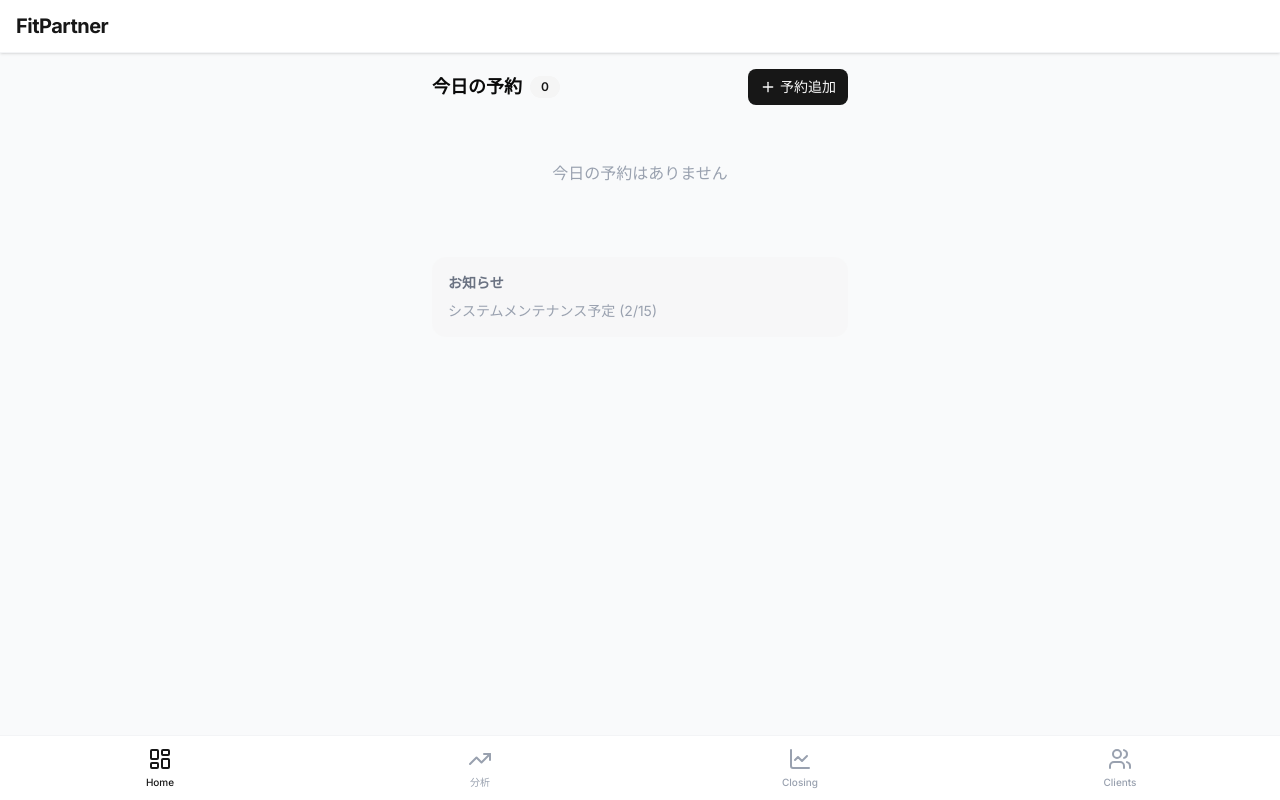
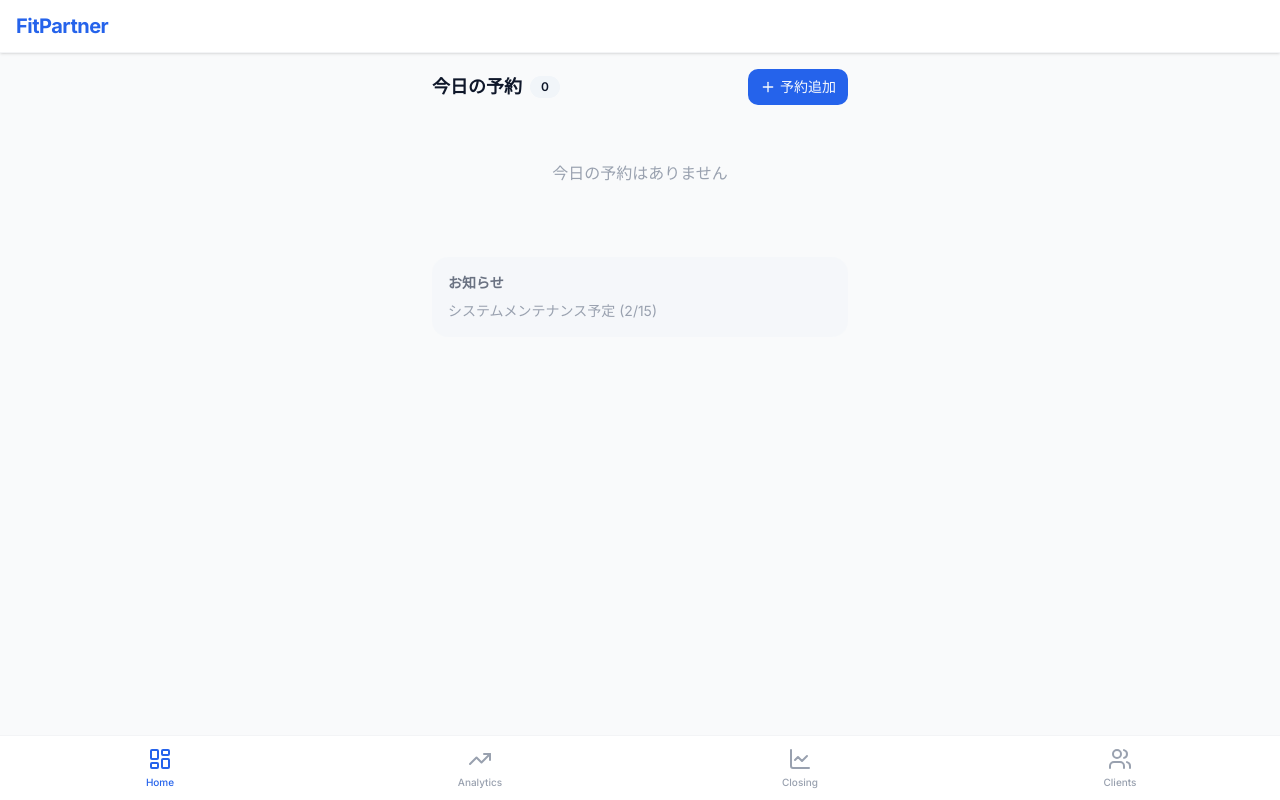
Before and after one commit to takanazukaki6429-ui/FitPartner, a Next.js app: page / in a window 1280 px wide. Built offline with nearby package versions, Linux system fonts and the light colour scheme; no server answers; the database is empty.

Commit message:
refactor: Unify color scheme to blue theme and fix navigation labels

```diff
--- a/package.json
+++ b/package.json
@@ -29,6 +29,7 @@
     "sonner": "^2.0.7",
     "tailwind-merge": "^3.4.0",
     "tailwindcss-animate": "^1.0.7",
+    "tw-animate-css": "^1.4.0",
     "zod": "^4.3.6"
   },
   "devDependencies": {
--- a/src/app/globals.css
+++ b/src/app/globals.css
@@ -4,6 +4,10 @@
 @import "tw-animate-css";
 
 @custom-variant dark (&:is(.dark *));
+
+/* ======================================
+   FitPartner Blue Theme - Unified Design
+   ====================================== */
 
 @theme {
   --color-border: hsl(var(--border));
@@ -36,103 +40,74 @@
   --radius-lg: var(--radius);
   --radius-md: calc(var(--radius) - 2px);
   --radius-sm: calc(var(--radius) - 4px);
+  --radius-xl: calc(var(--radius) + 4px);
 }
 
 @layer base {
   :root {
-    /* Clean Medical/Professional Theme */
-    --background: 0 0% 100%;
-    --foreground: 222.2 84% 4.9%;
+    /* FitPartner Blue Theme */
+    --background: 210 40% 98%;
+    /* Soft blue-white background */
+    --foreground: 222.2 47% 11.2%;
+    /* Dark blue-gray text */
 
     --card: 0 0% 100%;
-    --card-foreground: 222.2 84% 4.9%;
+    /* White cards */
+    --card-foreground: 222.2 47% 11.2%;
 
     --popover: 0 0% 100%;
-    --popover-foreground: 222.2 84% 4.9%;
+    --popover-foreground: 222.2 47% 11.2%;
 
+    /* Primary Blue - Trust & Professionalism */
     --primary: 221.2 83.2% 53.3%;
+    /* #2563eb */
     --primary-foreground: 210 40% 98%;
 
     --secondary: 210 40% 96.1%;
-    --secondary-foreground: 222.2 47.4% 11.2%;
+    --secondary-foreground: 222.2 47% 11.2%;
 
     --muted: 210 40% 96.1%;
     --muted-foreground: 215.4 16.3% 46.9%;
 
     --accent: 210 40% 96.1%;
-    --accent-foreground: 222.2 47.4% 11.2%;
+    --accent-foreground: 222.2 47% 11.2%;
 
+    /* Error/Danger Red */
     --destructive: 0 84.2% 60.2%;
-    --destructive-foreground: 210 40% 98%;
+    /* #ef4444 */
+    --destructive-foreground: 0 0% 100%;
 
     --border: 214.3 31.8% 91.4%;
     --input: 214.3 31.8% 91.4%;
     --ring: 221.2 83.2% 53.3%;
 
     --radius: 0.75rem;
-  }
-}
 
-@layer base {
-  * {
-    border-color: var(--color-border);
-  }
-
-  body {
-    background-color: var(--color-background);
-    color: var(--color-foreground);
-  }
-}
-
-@layer base {
-  :root {
-    /* Clean Medical/Professional Theme */
-    --background: 0 0% 100%;
-    /* Pure White */
-    --foreground: 222.2 84% 4.9%;
-    /* Dark Blue/Black */
-
-    --card: 0 0% 100%;
-    --card-foreground: 222.2 84% 4.9%;
-
-    --popover: 0 0% 100%;
-    --popover-foreground: 222.2 84% 4.9%;
-
-    --primary: 221.2 83.2% 53.3%;
-    /* Trustworthy Blue */
-    --primary-foreground: 210 40% 98%;
-
-    --secondary: 210 40% 96.1%;
-    --secondary-foreground: 222.2 47.4% 11.2%;
-
-    --muted: 210 40% 96.1%;
-    --muted-foreground: 215.4 16.3% 46.9%;
-
-    --accent: 210 40% 96.1%;
-    --accent-foreground: 222.2 47.4% 11.2%;
-
-    --destructive: 0 84.2% 60.2%;
-    --destructive-foreground: 210 40% 98%;
-
-    --border: 214.3 31.8% 91.4%;
-    --input: 214.3 31.8% 91.4%;
-    --ring: 221.2 83.2% 53.3%;
-
-    --radius: 0.75rem;
+    /* Chart colors - Blue gradient palette */
+    --chart-1: 221.2 83.2% 53.3%;
+    /* Primary Blue */
+    --chart-2: 142.1 76.2% 36.3%;
+    /* Success Green */
+    --chart-3: 37.7 92.1% 50.2%;
+    /* Warning Yellow */
+    --chart-4: 0 84.2% 60.2%;
+    /* Danger Red */
+    --chart-5: 262.1 83.3% 57.8%;
+    /* Purple accent */
   }
 
   .dark {
     --background: 222.2 84% 4.9%;
     --foreground: 210 40% 98%;
 
-    --card: 222.2 84% 4.9%;
+    --card: 222.2 47% 11.2%;
     --card-foreground: 210 40% 98%;
 
-    --popover: 222.2 84% 4.9%;
+    --popover: 222.2 47% 11.2%;
     --popover-foreground: 210 40% 98%;
 
     --primary: 217.2 91.2% 59.8%;
-    --primary-foreground: 222.2 47.4% 11.2%;
+    --primary-foreground: 222.2 47% 11.2%;
 
     --secondary: 217.2 32.6% 17.5%;
     --secondary-foreground: 210 40% 98%;
@@ -158,125 +133,21 @@
   }
 
   body {
-    @apply bg-background text-foreground;
+    @apply bg-background text-foreground antialiased;
   }
 }
 
-@theme inline {
-  --radius-sm: calc(var(--radius) - 4px);
-  --radius-md: calc(var(--radius) - 2px);
-  --radius-lg: var(--radius);
-  --radius-xl: calc(var(--radius) + 4px);
-  --radius-2xl: calc(var(--radius) + 8px);
-  --radius-3xl: calc(var(--radius) + 12px);
-  --radius-4xl: calc(var(--radius) + 16px);
-  --color-background: var(--background);
-  --color-foreground: var(--foreground);
-  --color-card: var(--card);
-  --color-card-foreground: var(--card-foreground);
-  --color-popover: var(--popover);
-  --color-popover-foreground: var(--popover-foreground);
-  --color-primary: var(--primary);
-  --color-primary-foreground: var(--primary-foreground);
-  --color-secondary: var(--secondary);
-  --color-secondary-foreground: var(--secondary-foreground);
-  --color-muted: var(--muted);
-  --color-muted-foreground: var(--muted-foreground);
-  --color-accent: var(--accent);
-  --color-accent-foreground: var(--accent-foreground);
-  --color-destructive: var(--destructive);
-  --color-border: var(--border);
-  --color-input: var(--input);
-  --color-ring: var(--ring);
-  --color-chart-1: var(--chart-1);
-  --color-chart-2: var(--chart-2);
-  --color-chart-3: var(--chart-3);
-  --color-chart-4: var(--chart-4);
-  --color-chart-5: var(--chart-5);
-  --color-sidebar: var(--sidebar);
-  --color-sidebar-foreground: var(--sidebar-foreground);
-  --color-sidebar-primary: var(--sidebar-primary);
-  --color-sidebar-primary-foreground: var(--sidebar-primary-foreground);
-  --color-sidebar-accent: var(--sidebar-accent);
-  --color-sidebar-accent-foreground: var(--sidebar-accent-foreground);
-  --color-sidebar-border: var(--sidebar-border);
-  --color-sidebar-ring: var(--sidebar-ring);
+/* Scrollbar hide utility */
+.scrollbar-hide {
+  -ms-overflow-style: none;
+  scrollbar-width: none;
 }
 
-:root {
-  --radius: 0.625rem;
-  --background: oklch(1 0 0);
-  --foreground: oklch(0.145 0 0);
-  --card: oklch(1 0 0);
-  --card-foreground: oklch(0.145 0 0);
-  --popover: oklch(1 0 0);
-  --popover-foreground: oklch(0.145 0 0);
-  --primary: oklch(0.205 0 0);
-  --primary-foreground: oklch(0.985 0 0);
-  --secondary: oklch(0.97 0 0);
-  --secondary-foreground: oklch(0.205 0 0);
-  --muted: oklch(0.97 0 0);
-  --muted-foreground: oklch(0.556 0 0);
-  --accent: oklch(0.97 0 0);
-  --accent-foreground: oklch(0.205 0 0);
-  --destructive: oklch(0.577 0.245 27.325);
-  --border: oklch(0.922 0 0);
-  --input: oklch(0.922 0 0);
-  --ring: oklch(0.708 0 0);
-  --chart-1: oklch(0.646 0.222 41.116);
-  --chart-2: oklch(0.6 0.118 184.704);
-  --chart-3: oklch(0.398 0.07 227.392);
-  --chart-4: oklch(0.828 0.189 84.429);
-  --chart-5: oklch(0.769 0.188 70.08);
-  --sidebar: oklch(0.985 0 0);
-  --sidebar-foreground: oklch(0.145 0 0);
-  --sidebar-primary: oklch(0.205 0 0);
-  --sidebar-primary-foreground: oklch(0.985 0 0);
-  --sidebar-accent: oklch(0.97 0 0);
-  --sidebar-accent-foreground: oklch(0.205 0 0);
-  --sidebar-border: oklch(0.922 0 0);
-  --sidebar-ring: oklch(0.708 0 0);
+.scrollbar-hide::-webkit-scrollbar {
+  display: none;
 }
 
-.dark {
-  --background: oklch(0.145 0 0);
-  --foreground: oklch(0.985 0 0);
-  --card: oklch(0.205 0 0);
-  --card-foreground: oklch(0.985 0 0);
-  --popover: oklch(0.205 0 0);
-  --popover-foreground: oklch(0.985 0 0);
-  --primary: oklch(0.922 0 0);
-  --primary-foreground: oklch(0.205 0 0);
-  --secondary: oklch(0.269 0 0);
-  --secondary-foreground: oklch(0.985 0 0);
-  --muted: oklch(0.269 0 0);
-  --muted-foreground: oklch(0.708 0 0);
-  --accent: oklch(0.269 0 0);
-  --accent-foreground: oklch(0.985 0 0);
-  --destructive: oklch(0.704 0.191 22.216);
-  --border: oklch(1 0 0 / 10%);
-  --input: oklch(1 0 0 / 15%);
-  --ring: oklch(0.556 0 0);
-  --chart-1: oklch(0.488 0.243 264.376);
-  --chart-2: oklch(0.696 0.17 162.48);
-  --chart-3: oklch(0.769 0.188 70.08);
-  --chart-4: oklch(0.627 0.265 303.9);
-  --chart-5: oklch(0.645 0.246 16.439);
-  --sidebar: oklch(0.205 0 0);
-  --sidebar-foreground: oklch(0.985 0 0);
-  --sidebar-primary: oklch(0.488 0.243 264.376);
-  --sidebar-primary-foreground: oklch(0.985 0 0);
-  --sidebar-accent: oklch(0.269 0 0);
-  --sidebar-accent-foreground: oklch(0.985 0 0);
-  --sidebar-border: oklch(1 0 0 / 10%);
-  --sidebar-ring: oklch(0.556 0 0);
+/* Safe area padding for mobile */
+.pb-safe {
+  padding-bottom: env(safe-area-inset-bottom, 0px);
 }
-
-@layer base {
-  * {
-    @apply border-border outline-ring/50;
-  }
-  body {
-    @apply bg-background text-foreground;
-  }
-}
--- a/src/components/layout/MobileLayout.tsx
+++ b/src/components/layout/MobileLayout.tsx
@@ -13,7 +13,7 @@ const NAV_ITEMS = [
         icon: LayoutDashboard,
     },
     {
-        label: '分析',
+        label: 'Analytics',
         href: '/analytics',
         icon: TrendingUp,
     },
```
Also changed, not shown: 1 other file (tests, documents, lock files or other folders).
